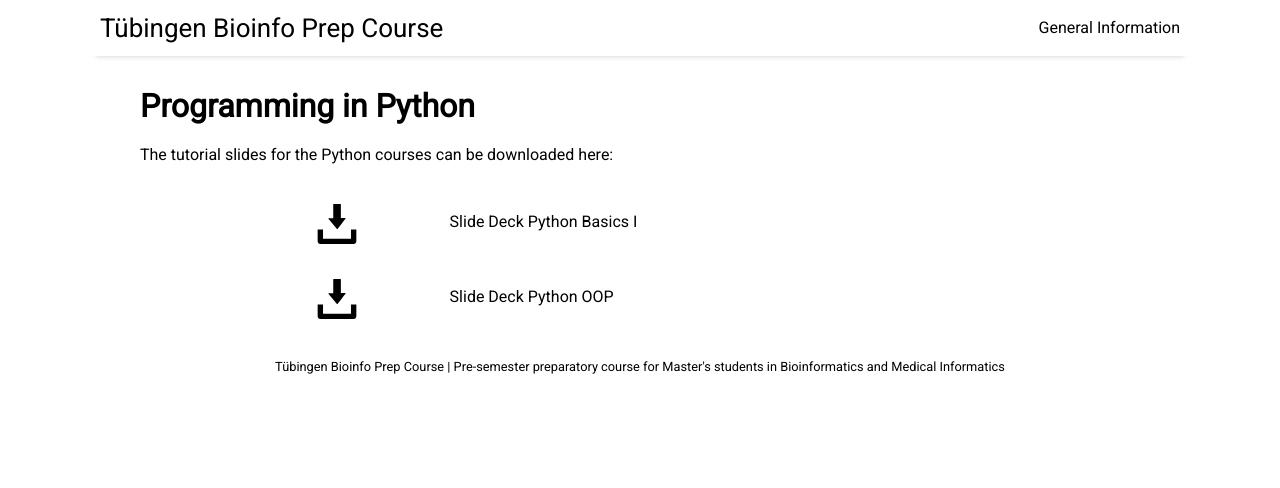
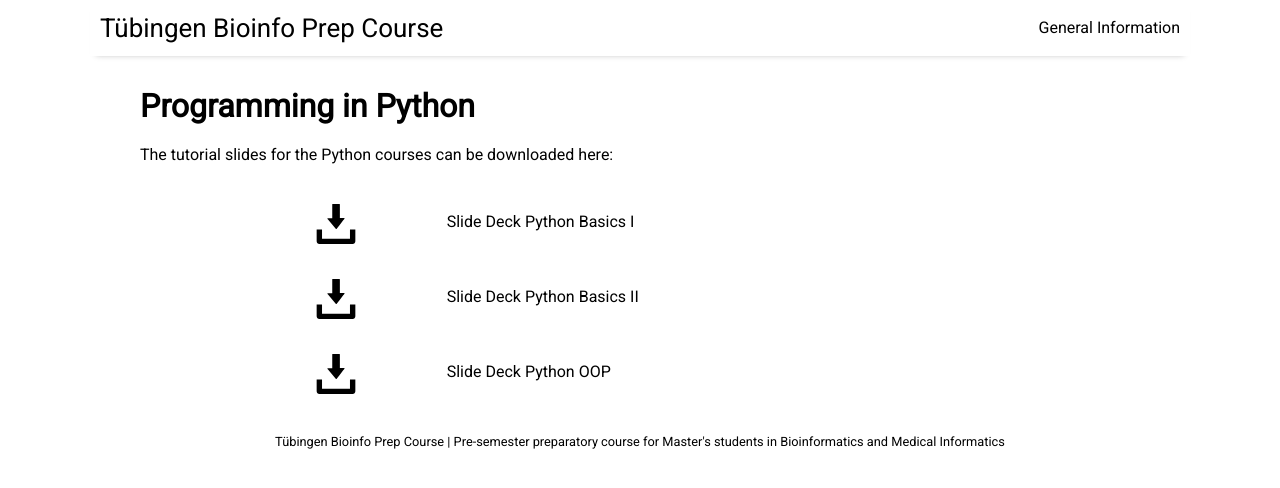
Before and after one commit to BioInfPrep/bioinfprep.github.io, a Jekyll site: the page built from _posts/0500-01-01-python.md, in a window 1280 px wide. Shown: the top 488 px of the page. Built offline with Jekyll 4.4.1, drawn with Linux system fonts in a browser that asks for light colours; nearby versions of some CDN libraries.

Commit message:
Add basic python part II slides

```diff
--- a/_posts/0500-01-01-python.md
+++ b/_posts/0500-01-01-python.md
@@ -11,5 +11,6 @@ The tutorial slides for the Python courses can be downloaded here:
 
 <table style="border-collapse: collapse; border:none; max-width:800px; margin:auto">
 <tr><td style="border:none"><a href="/assets/slides/BioInfPrep_Python_Intro_I.pdf"><img style="width:40px;" src="/assets/img/save-file.svg" alt="download"/></a></td><td style="border:none">Slide Deck Python Basics I</td></tr>
+<tr><td style="border:none"><a href="/assets/slides/BioInfPrep_Python_Intro_II.pdf"><img style="width:40px;" src="/assets/img/save-file.svg" alt="download"/></a></td><td style="border:none">Slide Deck Python Basics II</td></tr>
 <tr><td style="border:none"><a href="/assets/slides/BioInfPrep_Python_OOP.pdf"><img style="width:40px;" src="/assets/img/save-file.svg" alt="download"/></a></td><td style="border:none">Slide Deck Python OOP</td></tr>
 </table>
```
Also changed, not shown: 1 other file.
